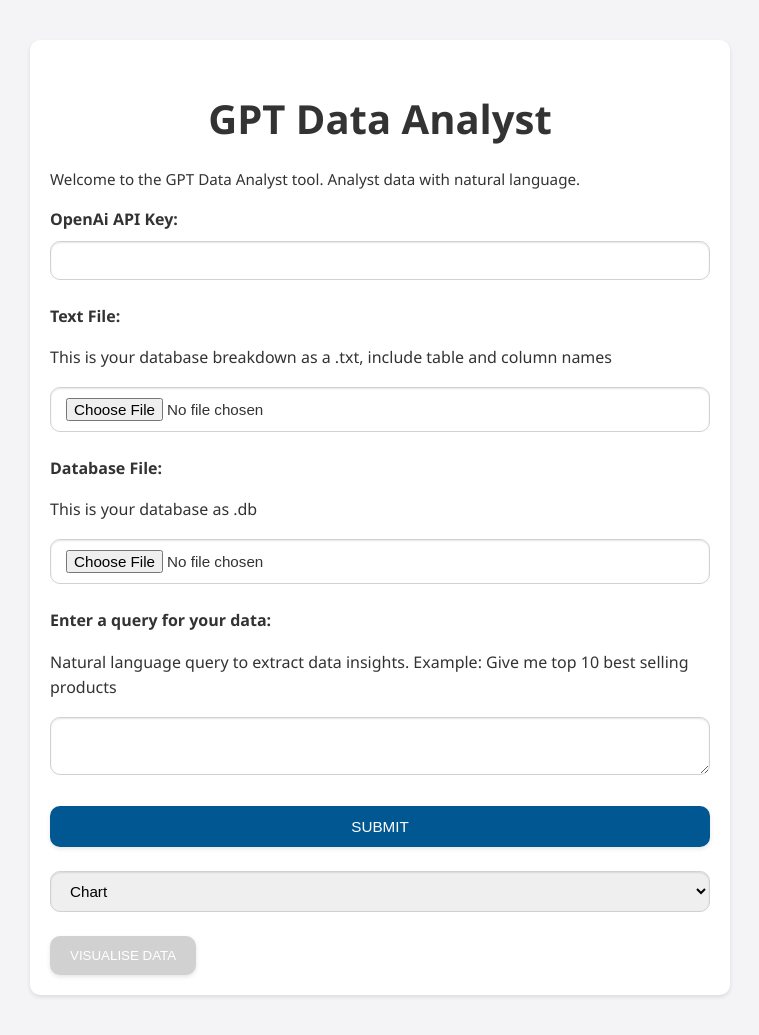
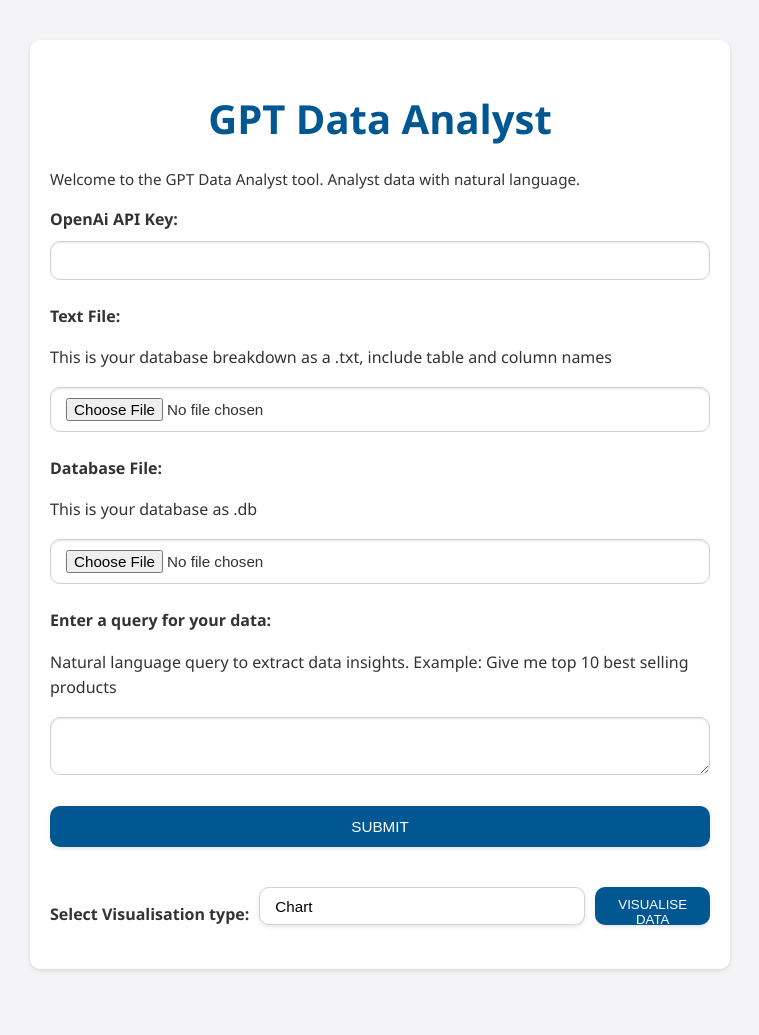
Before and after one commit to abdulqgg/GPT-data-analyst-framework, a Django app: page /index/ in a window 1280 px wide. Shown: the whole page, without its empty margins (260-1019 px from the left). After the commit the page ends 971 px from the top, so only its background shows below. Run offline with Django 4.2, Linux system fonts and the light colour scheme.

Commit message:
updated visualsation design

```diff
--- a/django/DAframework/DAapp/templates/index.html
+++ b/django/DAframework/DAapp/templates/index.html
@@ -98,105 +98,6 @@
         background-color: var(--secondary-color);
     }
 
-    /* Python Button */
-    .pythonButton {
-        background-color: var(--primary-color);
-        color: #fff;
-        padding: 12px 20px;
-        border: none;
-        border-radius: var(--border-radius);
-        cursor: pointer;
-        transition: background-color 0.2s ease-in-out, box-shadow 0.2s ease-in-out;
-        box-shadow: var(--box-shadow);
-        text-transform: uppercase; /* Capitalize button text for emphasis */
-    }
-
-    .pythonButton:hover {
-        background-color: var(--secondary-color);
-        box-shadow: 0 4px 8px rgba(0, 0, 0, 0.2); /* Larger shadow for hovering effect */
-    }
-
-    .pythonButton:disabled {
-        background-color: var(--border-color);
-        cursor: not-allowed;
-    }
-
-    /* Mobile responsive styles */
-    @media screen and (max-width: 600px) {
-        .container {
-            margin: 20px;
-            padding: var(--container-pad);
-        }
-
-        h1 {
-            font-size: 1.75rem;
-        }
-
-        input[type="submit"],
-        .pythonButton {
-            padding: 10px 18px;
-        }}
-
-        /* Accessibility */
-        /* Focus styles for better keyboard navigation */
-        input:focus,
-        textarea:focus,
-        select:focus,
-        button:focus,
-        a:focus {
-            border-color: var(--primary-color);
-            box-shadow: 0 0 0 2px var(--primary-color) / 50%;
-            outline: none;
-        }
-
-        /* Screen reader only class */
-        .sr-only {
-            position: absolute;
-            width: 1px;
-            height: 1px;
-            padding: 0;
-            margin: -1px;
-            overflow: hidden;
-            clip: rect(0, 0, 0, 0);
-            white-space: nowrap;
-            border: 0;
-        }
-
-        /* Hover and active states for buttons and links */
-        .btn:hover,
-        .btn:active,
-        .pythonButton:hover,
-        .pythonButton:active {
-            background-color: var(--hover-bg-color);
-        }
-
-        /* Improve contrast and readability */
-        h1,
-        h2,
-        p {
-            color: var(--text-color);
-        }
-
-        /* Custom styles for the visual aspect of the app */
-        .visualization-container {
-            padding: 20px;
-            margin-top: 20px;
-            background: var(--main-bg);
-            border-radius: var(--border-radius);
-            box-shadow: var(--box-shadow);
-            text-align: center;
-        }
-
-        /* Styling for visual data elements such as charts and graphs */
-        .chart,
-        .graph {
-            margin: 20px 0;
-            padding: 15px;
-            background: var(--main-content-bg);
-            border-radius: var(--border-radius);
-            box-shadow: inset 0 2px 4px rgba(0, 0, 0, 0.05);
-        }
-
     /* Subtle animations to enhance the user experience */
     @keyframes fadeIn {
         from { opacity: 0; }
@@ -213,27 +114,70 @@
     .py-1 { padding-top: 1rem; padding-bottom: 1rem; }
     .px-1 { padding-left: 1rem; padding-right: 1rem; }
 
-        .dropdown {
-        position: relative;
-        display: inline-block;
+    /* Visualization Section Adjustments for Alignment and Matching Heights */
+    .visualization-selection {
+        display: flex;
+        align-items: center;
+        gap: 10px; /* Space between dropdown and button */
+        margin-top: 1rem;
     }
 
-        .dropdown-content {
-            display: none;
-            position: absolute;
-            background-color: #f9f9f9;
-            min-width: 160px;
-            box-shadow: 0px 8px 16px 0px rgba(0,0,0,0.2);
-            z-index: 1;
+    .visualization-selection label {
+        font-weight: 600;
+        margin-bottom: 0.5rem; /* Align label with inputs vertically */
+        color: var(--text-color);
+        text-align: left;
     }
 
-        .dropdown-content select {
+    .visualization-selection form {
+        display: flex;
+        flex-grow: 1;
+        gap: 10px;
+    }
+
+    .visualization-selection .visualization-dropdown {
+        flex-grow: 1; /* Allow dropdown to fill available space */
+        padding: 10px 15px;
+        font-size: 0.95rem;
+        border: 1px solid var(--border-color);
+        border-radius: var(--border-radius);
+        background-color: var(--main-content-bg);
+        box-shadow: var(--box-shadow);
+        cursor: pointer;
+        appearance: none; /* Remove native OS dropdown styling */
+        height: 38px; /* Match the button height */
+    }
+
+    .visualization-selection .pythonButton {
+        padding: 10px 20px;
+        background-color: var(--primary-color);
         border: none;
-            outline: none;
-            padding: 12px 16px;
-            text-decoration: none;
-            display: block;
+        border-radius: var(--border-radius);
+        box-shadow: var(--box-shadow);
+        color: white;
+        cursor: pointer;
+        text-transform: uppercase;
+        transition: background-color 0.2s, box-shadow 0.2s;
+        height: 38px; /* Explicit height to match dropdown */
     }
+
+    /* Maintain the alignment and size on smaller screens */
+    @media screen and (max-width: 768px) {
+        .visualization-selection {
+            flex-direction: column;
+        }
+
+        .visualization-selection .visualization-dropdown,
+        .visualization-selection .pythonButton {
+            width: 100%;
+            height: auto; /* Adjust height for mobile to be responsive */
+        }
+
+        .visualization-selection .pythonButton {
+            margin-top: 10px; /* Space between dropdown and button on small screens */
+        }
+    }
+
 </style>
 
 
@@ -268,15 +212,19 @@
             <input type="submit" value="Submit">
         </form>
 
+        <div class="visualization-selection">
+            <label for="visualizationType">Select Visualisation type:</label>
             <form action="{% url 'python' %}" method="post">
                 {% csrf_token %}
-            <select name="visualization_type" id="visualizationType">
+                <select name="visualization_type" id="visualizationType" class="visualization-dropdown">
                     <option value="chart">Chart</option>
                     <option value="graph">Graph</option>
                     <option value="table">Table</option>
                 </select>
                 <button id="pythonButton" class="pythonButton" type="submit" {% if not form_submitted %}disabled{% endif %}>Visualise Data</button>
             </form>
+        </div>
+
 
     </div>
 </body>
```
Also changed, not shown: django/DAframework/python-execute.py (+14 -8 lines). Lines whose indentation alone changed are shown as unchanged.
